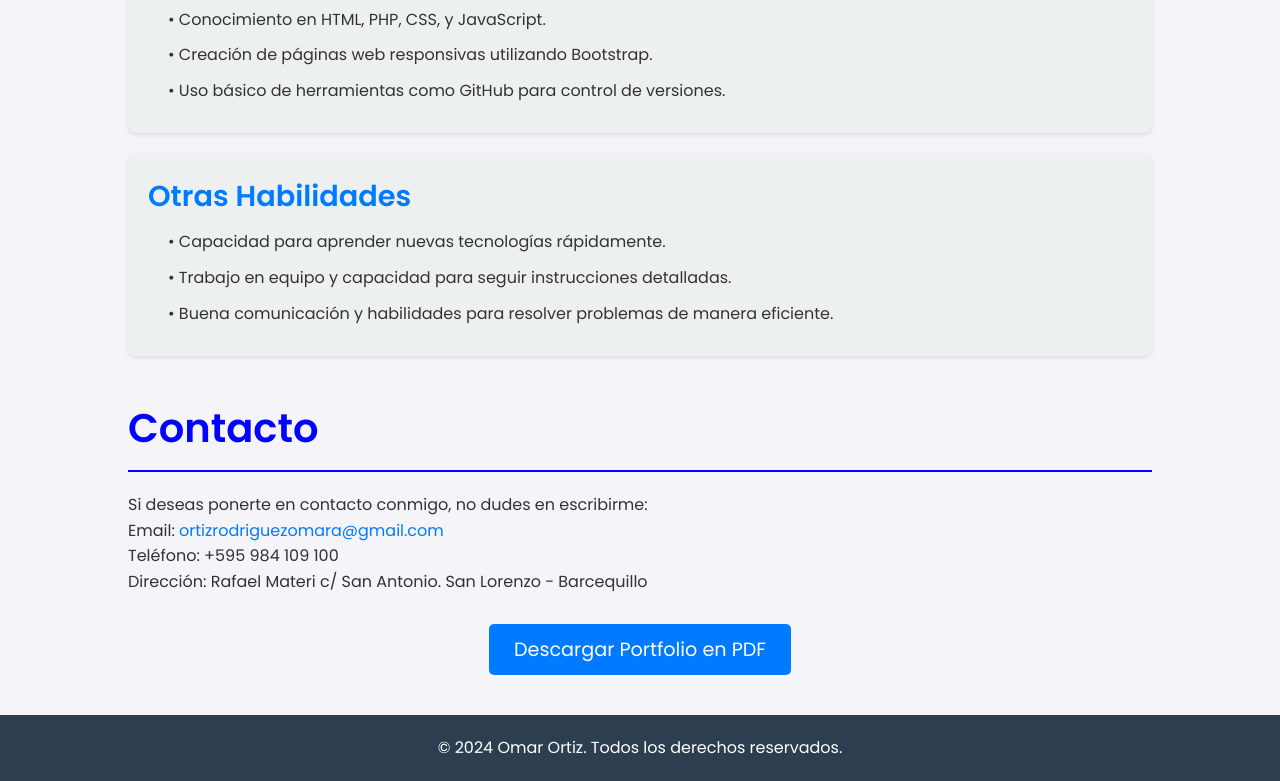
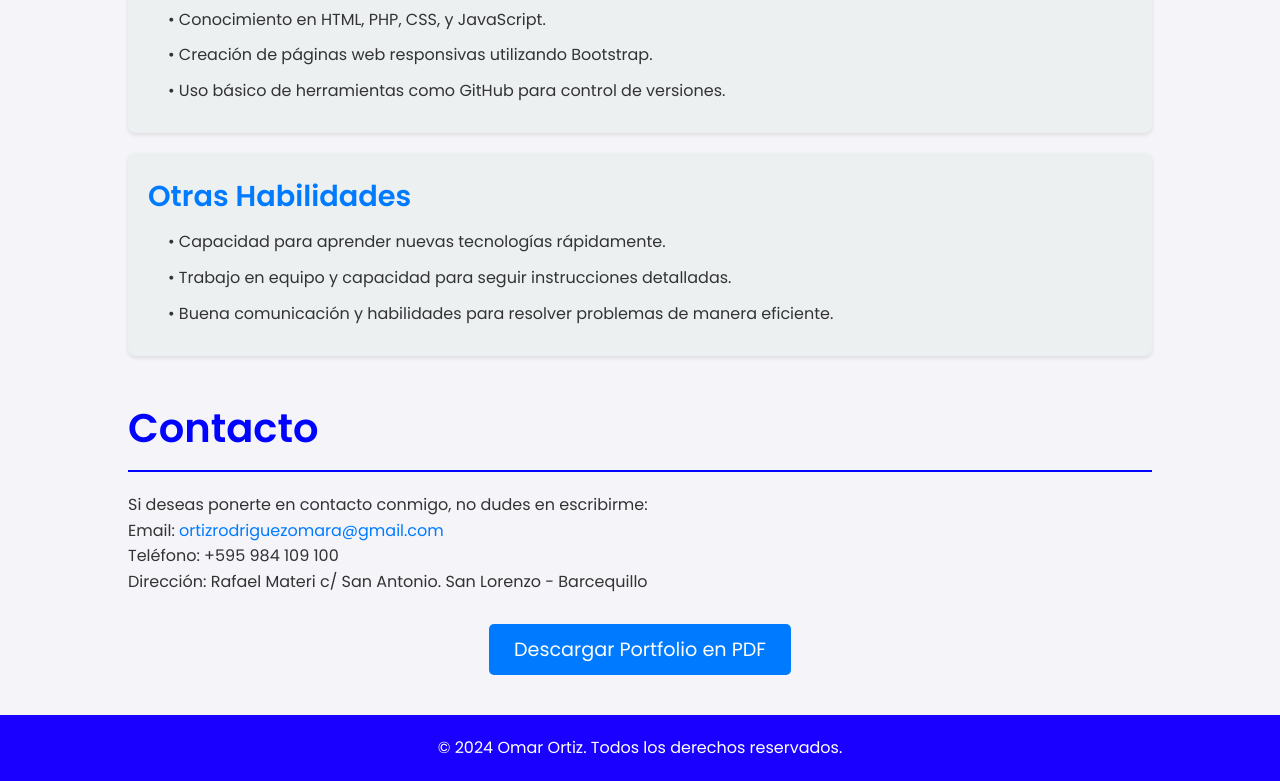
Before and after one commit to Omar888888/profolio, a plain HTML site: page index.html in a window 1280 px wide. Shown: the part 2619-3400 px from the top of the page. Drawn offline with Linux system fonts and the light colour scheme.

Commit message:
Cambio de color al Pie de Página

```diff
--- a/index.html
+++ b/index.html
@@ -177,7 +177,7 @@
 
         /* Estilo del Footer */
         footer {
-            background-color: #2d3e50;
+            background-color: #1900ff;
             color: white;
             padding: 20px 0;
         }
```
